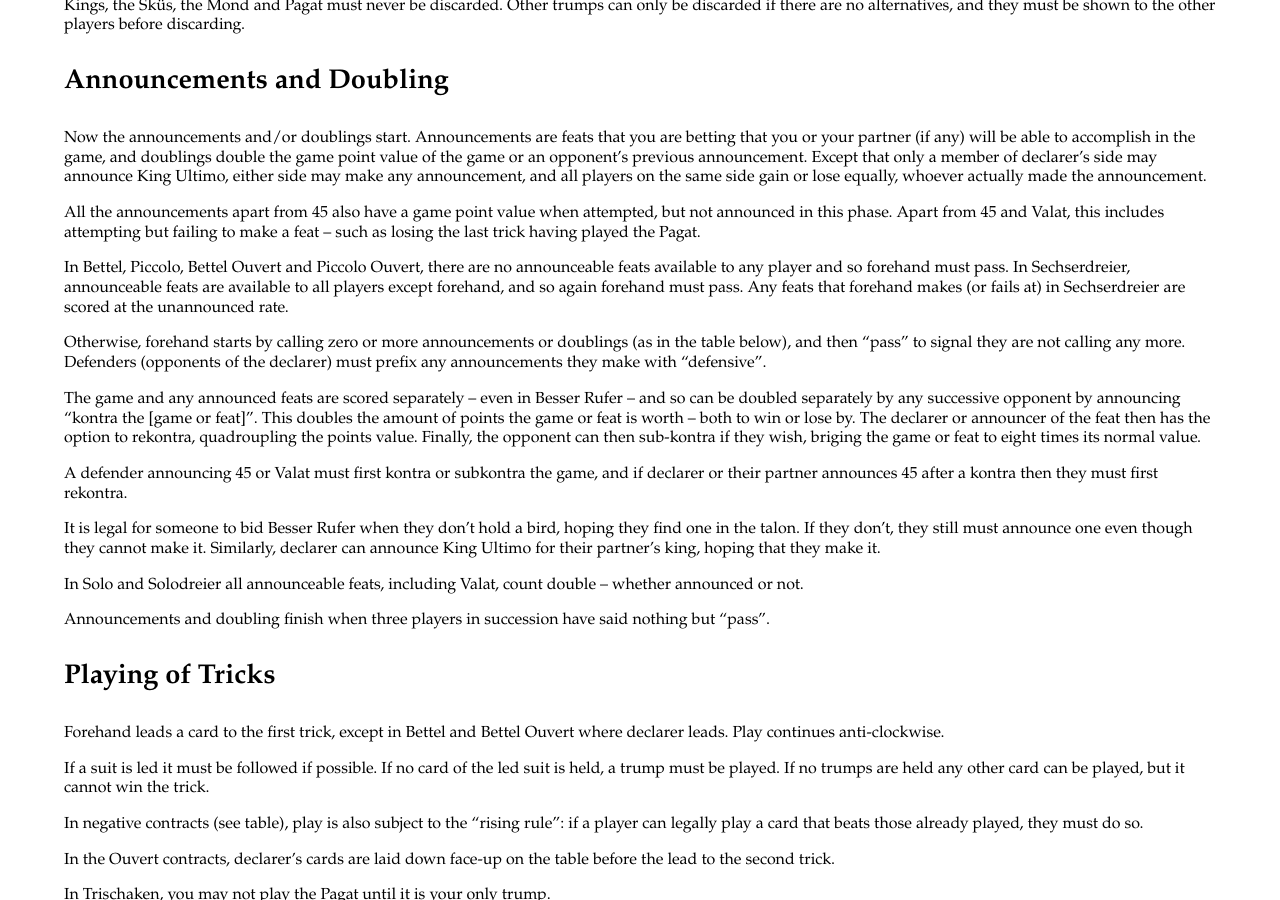
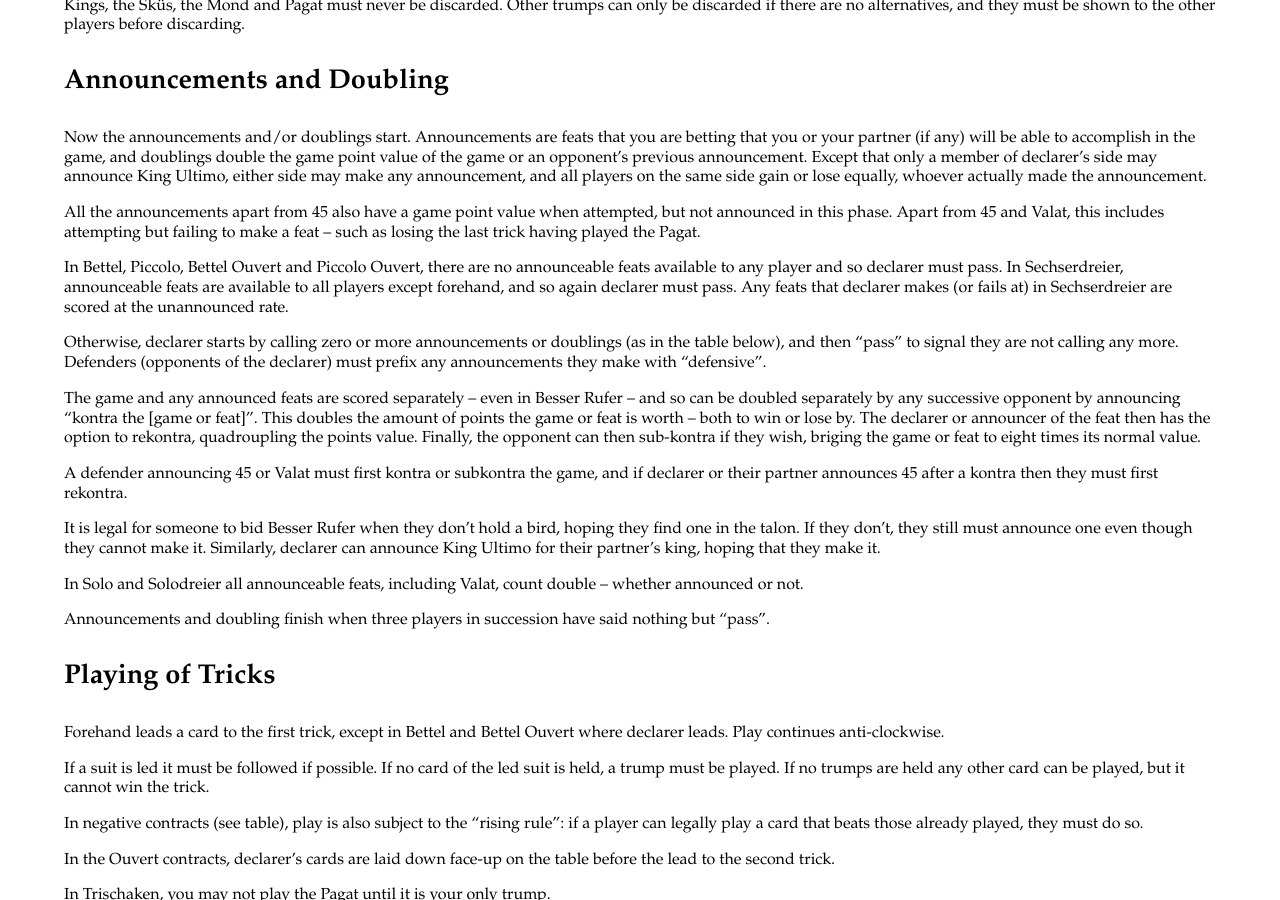
Before and after one commit to dwb/dwb.github.com, a Jekyll site: the page built from koenigsrufen.md, in a window 1280 px wide and 900 px high, scrolled down 2280 px. Built offline with Jekyll 4.4.1, drawn with Linux system fonts in a browser that asks for light colours.

Commit message:
Correction: declarer starts the announcements

```diff
--- a/koenigsrufen.md
+++ b/koenigsrufen.md
@@ -89,9 +89,9 @@ Now the announcements and/or doublings start. Announcements are feats that you a
 
 All the announcements apart from 45 also have a game point value when attempted, but not announced in this phase. Apart from 45 and Valat, this includes attempting but failing to make a feat -- such as losing the last trick having played the Pagat.
 
-In Bettel, Piccolo, Bettel Ouvert and Piccolo Ouvert, there are no announceable feats available to any player and so forehand must pass. In Sechserdreier, announceable feats are available to all players except forehand, and so again forehand must pass. Any feats that forehand makes (or fails at) in Sechserdreier are scored at the unannounced rate.
+In Bettel, Piccolo, Bettel Ouvert and Piccolo Ouvert, there are no announceable feats available to any player and so declarer must pass. In Sechserdreier, announceable feats are available to all players except forehand, and so again declarer must pass. Any feats that declarer makes (or fails at) in Sechserdreier are scored at the unannounced rate.
 
-Otherwise, forehand starts by calling zero or more announcements or doublings (as in the table below), and then "pass" to signal they are not calling any more. Defenders (opponents of the declarer) must prefix any announcements they make with "defensive".
+Otherwise, declarer starts by calling zero or more announcements or doublings (as in the table below), and then "pass" to signal they are not calling any more. Defenders (opponents of the declarer) must prefix any announcements they make with "defensive".
 
 The game and any announced feats are scored separately -- even in Besser Rufer -- and so can be doubled separately by any successive opponent by announcing "kontra the [game or feat]". This doubles the amount of points the game or feat is worth -- both to win or lose by. The declarer or announcer of the feat then has the option to rekontra, quadroupling the points value. Finally, the opponent can then sub-kontra if they wish, briging the game or feat to eight times its normal value.
 
```
